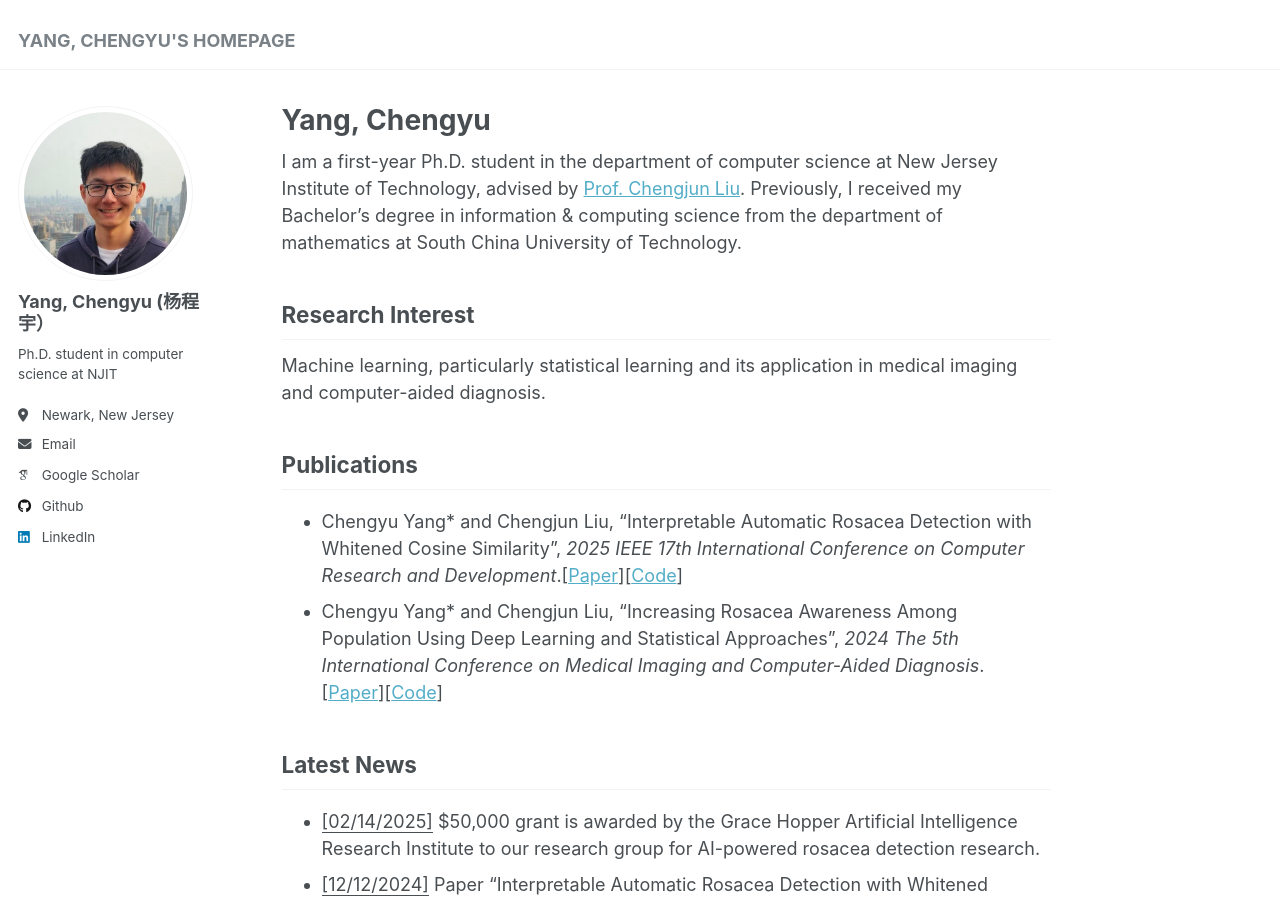
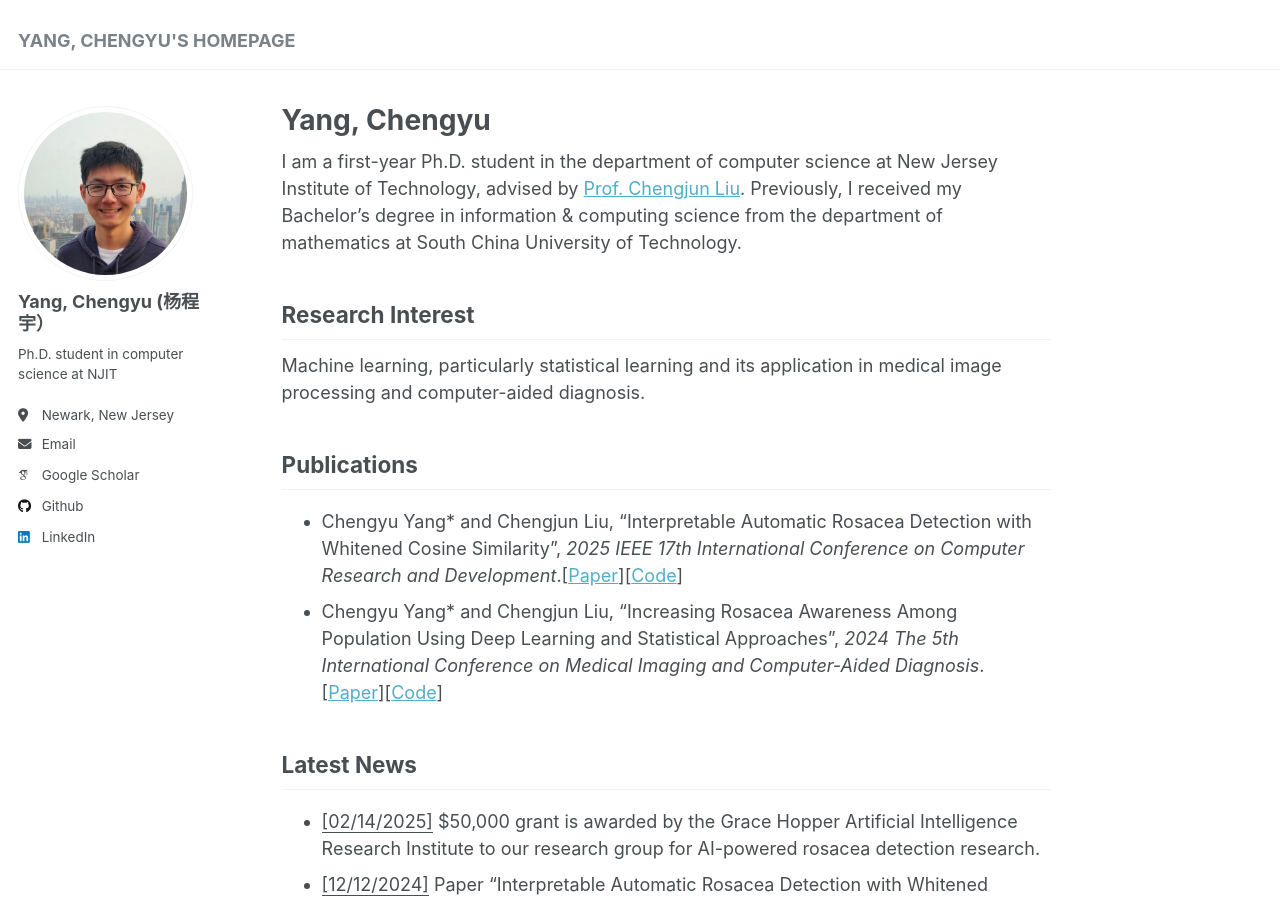
Before and after one commit to chengyuyang-njit/chengyuyang-njit.github.io, a Jekyll site: the page built from _pages/about.md, in a window 1280 px wide and 900 px high. Built offline with Jekyll 4.4.1, drawn with Linux system fonts in a browser that asks for light colours; some web fonts are replaced.

Commit message:
Update about.md

```diff
--- a/_pages/about.md
+++ b/_pages/about.md
@@ -10,7 +10,7 @@ I am a first-year Ph.D. student in the department of computer science at New Jer
 
 Research Interest
 ------
-Machine learning, particularly statistical learning and its application in medical imaging and computer-aided diagnosis.
+Machine learning, particularly statistical learning and its application in medical image processing and computer-aided diagnosis.
 
 
 Publications
```
